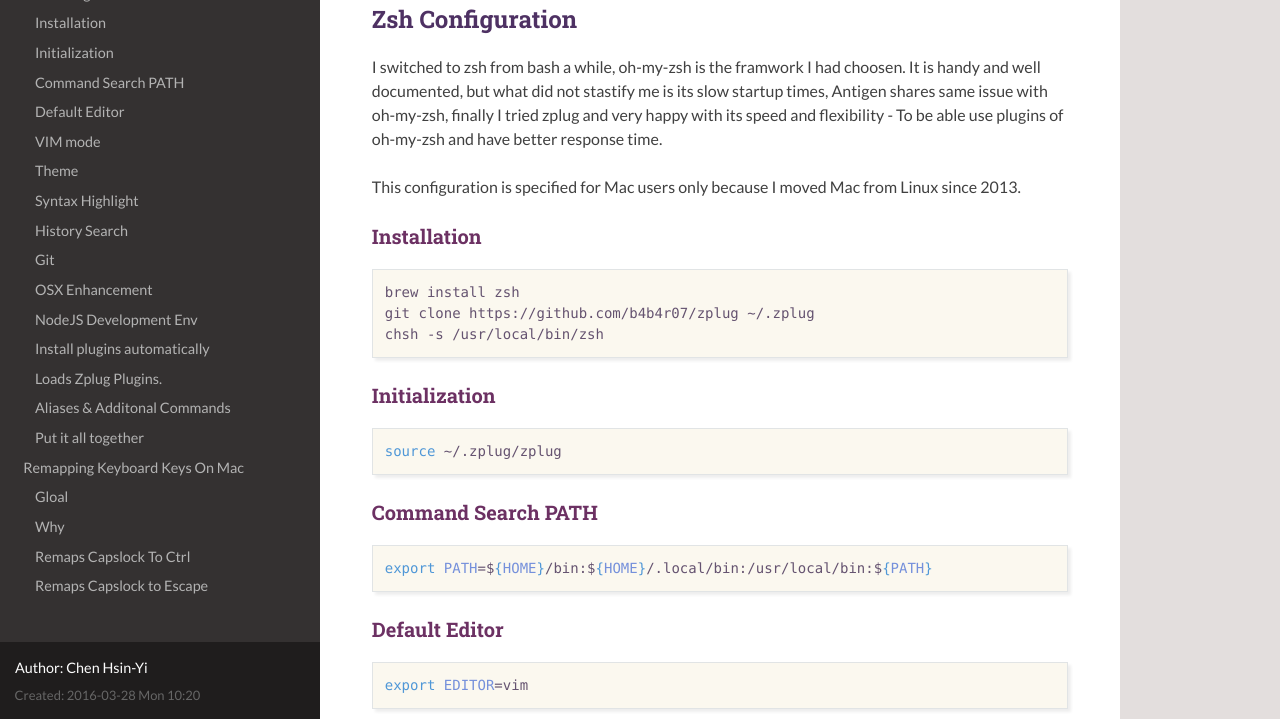
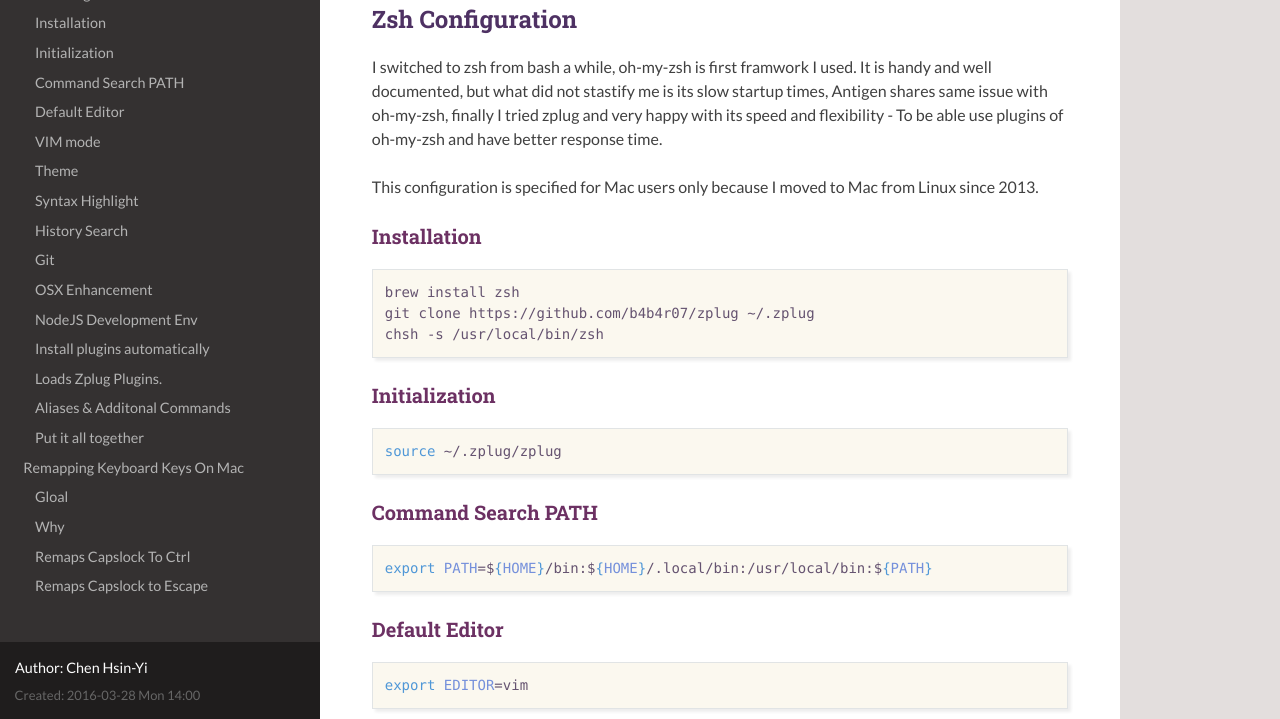
Before and after one commit to hychen/hychen.github.io, a website: page blog/notes/productivity.html in a window 1280 px wide. Shown: the part 81-800 px from the top of the page. Drawn offline with Linux system fonts and the light colour scheme.

Commit message:
fix typo in zsh configuration post.

```diff
--- a/blog/notes/productivity.html
+++ b/blog/notes/productivity.html
@@ -3,7 +3,7 @@
 "http://www.w3.org/TR/xhtml1/DTD/xhtml1-strict.dtd">
 <html xmlns="http://www.w3.org/1999/xhtml" lang="en" xml:lang="en">
 <head>
-<!-- 2016-03-28 Mon 10:20 -->
+<!-- 2016-03-28 Mon 14:00 -->
 <meta  http-equiv="Content-Type" content="text/html;charset=utf-8" />
 <meta  name="viewport" content="width=device-width, initial-scale=1" />
 <title>生產力</title>
@@ -188,14 +188,14 @@ for the JavaScript code in this tag.
 <h2 id="orgheadline1">Zsh Configuration</h2>
 <div class="outline-text-2" id="text-orgheadline1">
 <p>
-I switched to zsh from bash a while, oh-my-zsh is the framwork I had choosen.
+I switched to zsh from bash a while, oh-my-zsh is first framwork I used.
 It is handy and well documented, but what did not stastify me is its slow startup times,
 Antigen shares same issue with oh-my-zsh, finally I tried zplug and very happy with its speed and
 flexibility - To be able use plugins of oh-my-zsh and have better response time.
 </p>
 
 <p>
-This configuration is specified for Mac users only because I moved Mac from Linux since 2013.
+This configuration is specified for Mac users only because I moved to Mac from Linux since 2013.
 </p>
 </div>
 <div id="outline-container-orgheadline2" class="outline-3">
@@ -516,7 +516,7 @@ Control<sub>L</sub> to Control<sub>L</sub><br  />
 </div>
 <div id="postamble" class="status">
 <p class="author">Author: Chen Hsin-Yi</p>
-<p class="date">Created: 2016-03-28 Mon 10:20</p>
+<p class="date">Created: 2016-03-28 Mon 14:00</p>
 <p class="validation"><a href="http://validator.w3.org/check?uri=referer">Validate</a></p>
 </div>
 </body>
```
Also changed, not shown: 1 other file.
